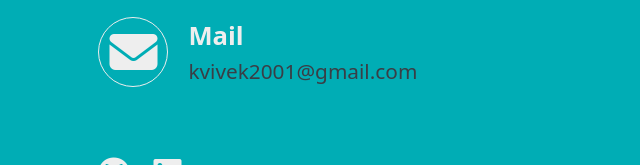
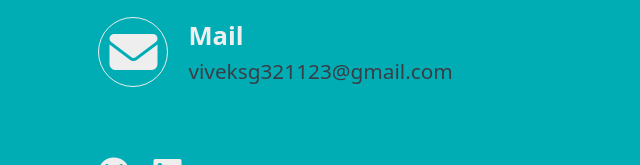
Before and after one commit to Vivek1325/portfolio, a plain HTML site: page index.html in a window 1280 px wide. Shown: the part 3118-3283 px from the top of the page, 160-800 px from the left. Drawn offline with nearby package versions, Linux system fonts and the light colour scheme; a script that the page names is missing.

Commit message:
added the updated email address

```diff
--- a/index.html
+++ b/index.html
@@ -170,7 +170,7 @@
                         <span><i class="fa-solid fa-envelope fa-3x"></i></span>
                         <span class="phone-text">
                             <span><b>Mail</b></span>
-                            <a href="mailto:kvivek2001@gmail.com">kvivek2001@gmail.com</a>
+                            <a href="mailto:viveksg321123@gmail.com">viveksg321123@gmail.com</a>
                         </span>
 
                     </div>
@@ -185,7 +185,7 @@
 
                 </div>
                 <div class="col-12 col-md-6 form-box">
-                    <form class="form" action="https://formsubmit.co/kvivek2001@gmail.com" method="POST">
+                    <form class="form" action="https://formsubmit.co/viveksg321123@gmail.com" method="POST">
                         <!--Honeypot-->
                         <input type="text" name="_honey" style="display: none;">
 
```
